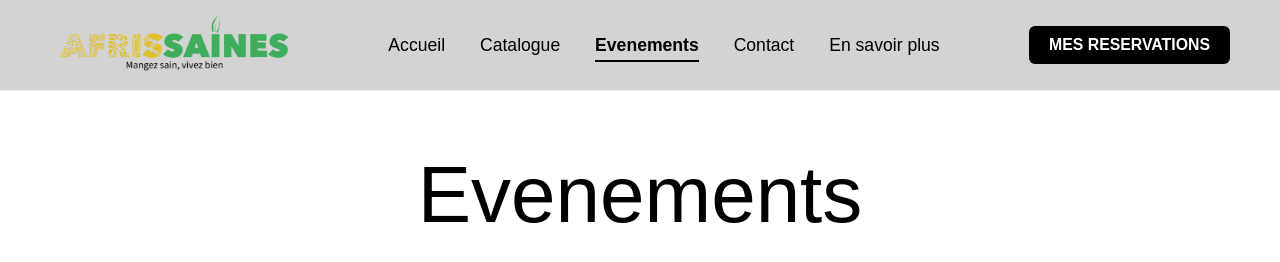
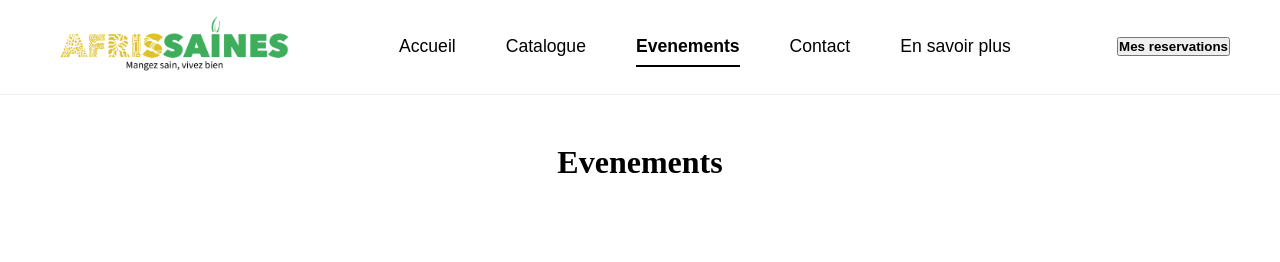
Before and after one commit to kev1jen1/afrissaines-site, a plain HTML site: page evenement/evenement.html in a window 1280 px wide. Drawn offline with Linux system fonts and the light colour scheme.

Commit message:
Update evenement.css

```diff
--- a/evenement/evenement.css
+++ b/evenement/evenement.css
@@ -11,8 +11,8 @@ body {
     background-color: white;
 }
 
-/* --- Header / Barre de navigation --- */
 header {
+    position: relative;
     display: flex;
     justify-content: space-between;
     align-items: center;
@@ -20,22 +20,26 @@ header {
     border-bottom: 1px solid #eee;
     background-color: #fff;
     font-size: 1.1em;
-    background-color:lightgrey;
 }
 header img{
     height: 60px;
     width: 249px;
+    flex: 5;
 
 }
 
-/* Logo Styling */
 .logo {
-    display: flex;
     flex-direction: column;
     line-height: 1;
 }
 
-
+nav {
+    display: flex;
+    position: absolute;
+    left: 30%;
+    gap: 20px;
+    flex: 5;
+}
 
 
 nav a {
@@ -51,7 +55,9 @@ nav a.active {
     border-bottom: 2px solid black;
 }
 
-.boutton-reserve {
+.panier {
+    position: absolute;
+    right: 5%;
     background-color: black;
     color: white;
     border: none;
@@ -60,15 +66,17 @@ nav a.active {
     cursor: pointer;
     font-size: 0.9em;
     border-radius:6px;
+    flex: 1;
 }
 
 main {
     text-align: center;
     padding: 40px 20px;
+    font-family: "Noto Sans Tifinagh Rhissa Ixa";
 }
 
-main h1 {
-    font-size: 5em;
+main h2 {
+    font-size: 3em;
     font-weight: normal;
     margin-bottom: 40px;
     color: black;
```
